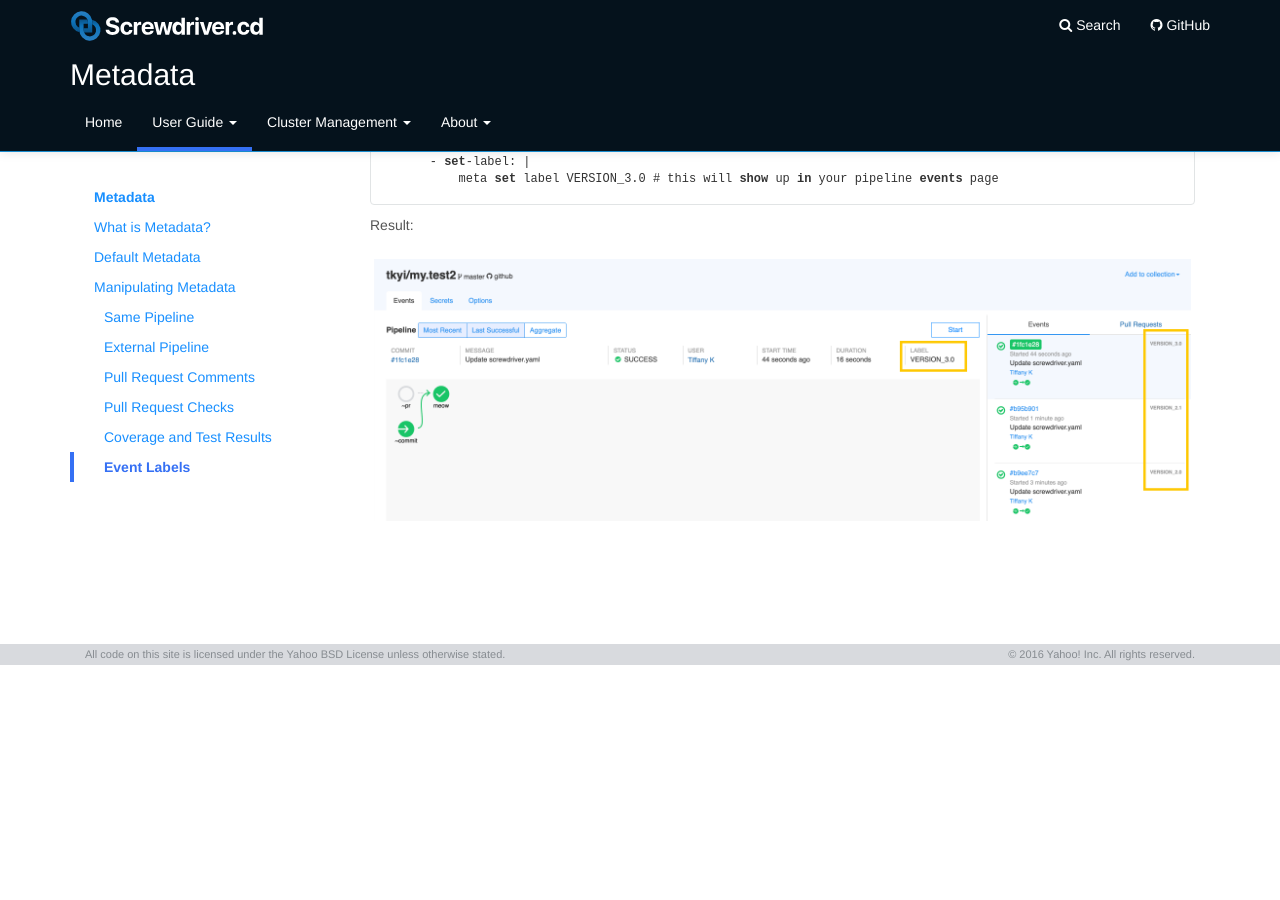
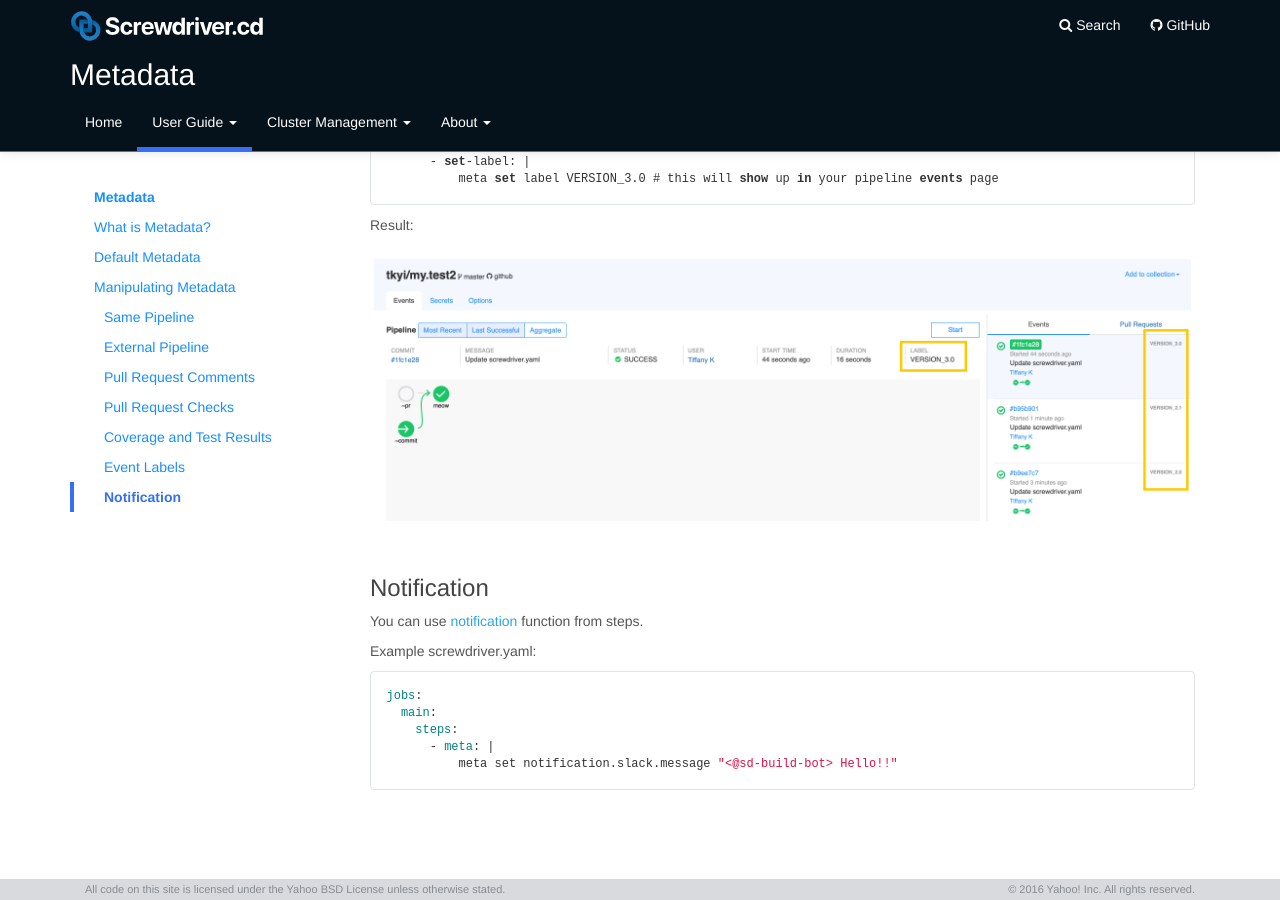
Before and after one commit to screwdriver-cd/guide, a Jekyll site: the page built from docs/user-guide/metadata.md, in a window 1280 px wide and 900 px high, scrolled down 4255 px. Built offline with Jekyll 4.4.1, drawn with Linux system fonts in a browser that asks for light colours; before the commit the page ends 4920 px from its top, so only the background shows below that.

Commit message:
feat: add meta notification

````diff
--- a/docs/user-guide/metadata.md
+++ b/docs/user-guide/metadata.md
@@ -24,6 +24,8 @@ toc:
       url: "#coverage-and-test-results"
     - title: <span class="menu-indent">Event Labels</span>
       url: "#event-labels"
+    - title: <span class="menu-indent">Notification</span>
+      url: "#notification"
 ---
 # Metadata
 
@@ -190,3 +192,16 @@ jobs:
 
 Result:
 ![Label](./assets/label-meta.png)
+
+### Notification
+
+You can use [notification](./configuration/settings.html#slack) function from steps.
+
+Example screwdriver.yaml:
+```yaml
+jobs:
+  main:
+    steps:
+      - meta: |
+          meta set notification.slack.message "<@sd-build-bot> Hello!!"
+```
````
Also changed, not shown: docs/user-guide/configuration/settings.md (+2 -0 lines).
